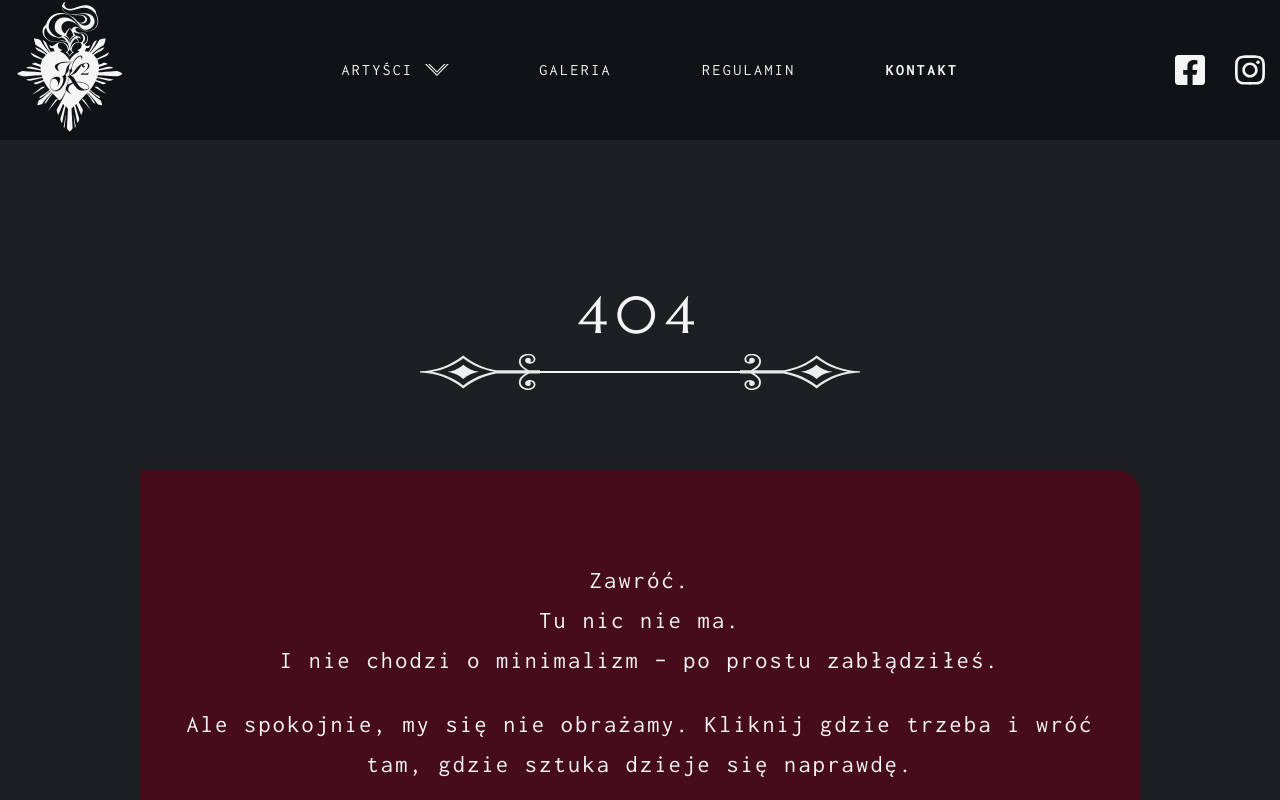
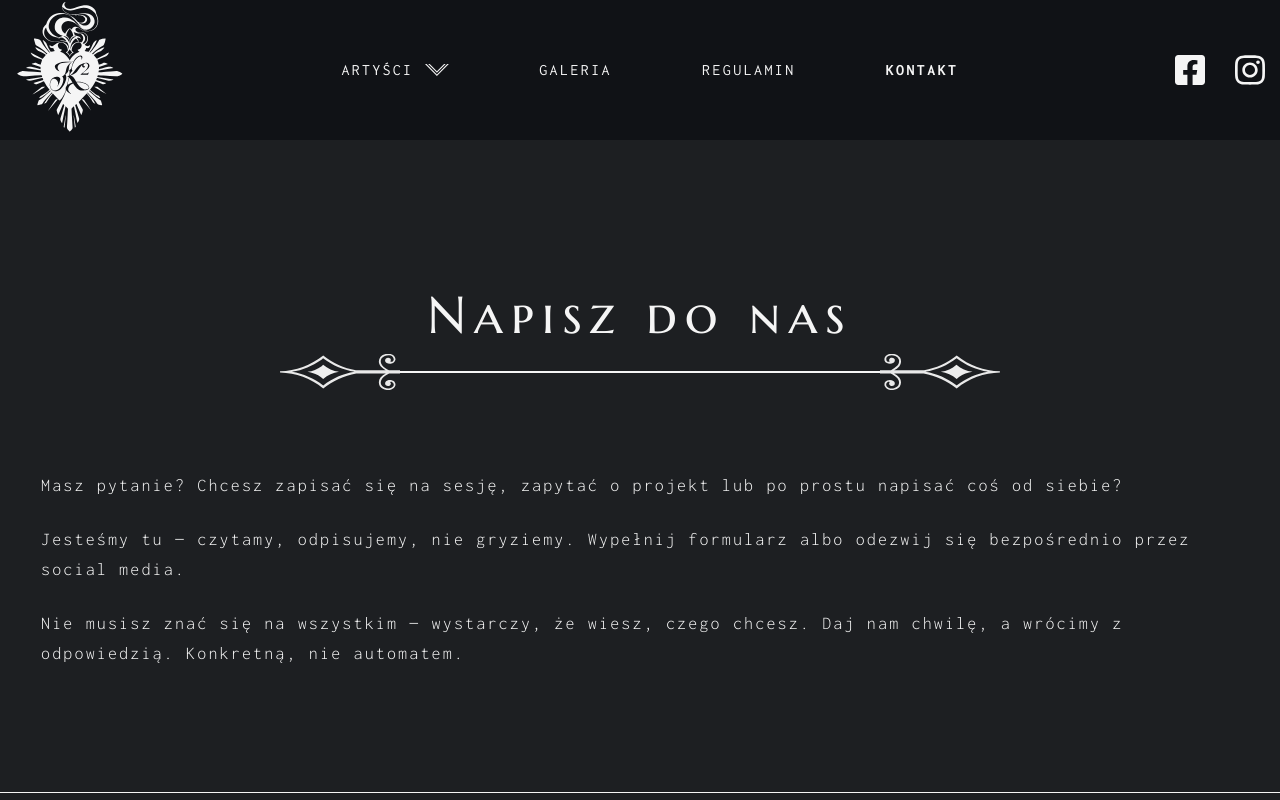
Before and after one commit to Delicadency/k2inked, a Next.js app: page /kontakt in a window 1280 px wide. Before the commit this address had no page. Shown: the top 800 px of the page. Built offline with nearby package versions, Linux system fonts and the light colour scheme.

Commit message:
feat: add ContactPage component with contact information display

```diff
--- /dev/null
+++ b/src/app/kontakt/data.ts
@@ -0,0 +1,5 @@
+export const contactData = [
+  "Masz pytanie? Chcesz zapisać się na sesję, zapytać o projekt lub po prostu napisać coś od siebie?",
+  "Jesteśmy tu — czytamy, odpisujemy, nie gryziemy. Wypełnij formularz albo odezwij się bezpośrednio przez social media.",
+  "Nie musisz znać się na wszystkim — wystarczy, że wiesz, czego chcesz. Daj nam chwilę, a wrócimy z odpowiedzią. Konkretną, nie automatem.",
+] as const;
--- /dev/null
+++ b/src/app/kontakt/page.tsx
@@ -0,0 +1,22 @@
+import { PageLayout } from "@/components/PageLayout";
+import { contactData } from "./data";
+
+const ContactPage = () => {
+  return (
+    <PageLayout
+      variant="dark"
+      headingName="Napisz do nas"
+      tabDeskClassName="tablet:w-180 desktop:w-180"
+    >
+        <article className="tablet:text-lg mb-25 text-base leading-7.5 font-light tracking-[0.12em]">
+        {contactData.map((line, i) => (
+          <p className="mb-6" key={i}>
+            {line}
+          </p>
+        ))}
+        </article>
+    </PageLayout>
+  );
+};
+
+export default ContactPage;
```
